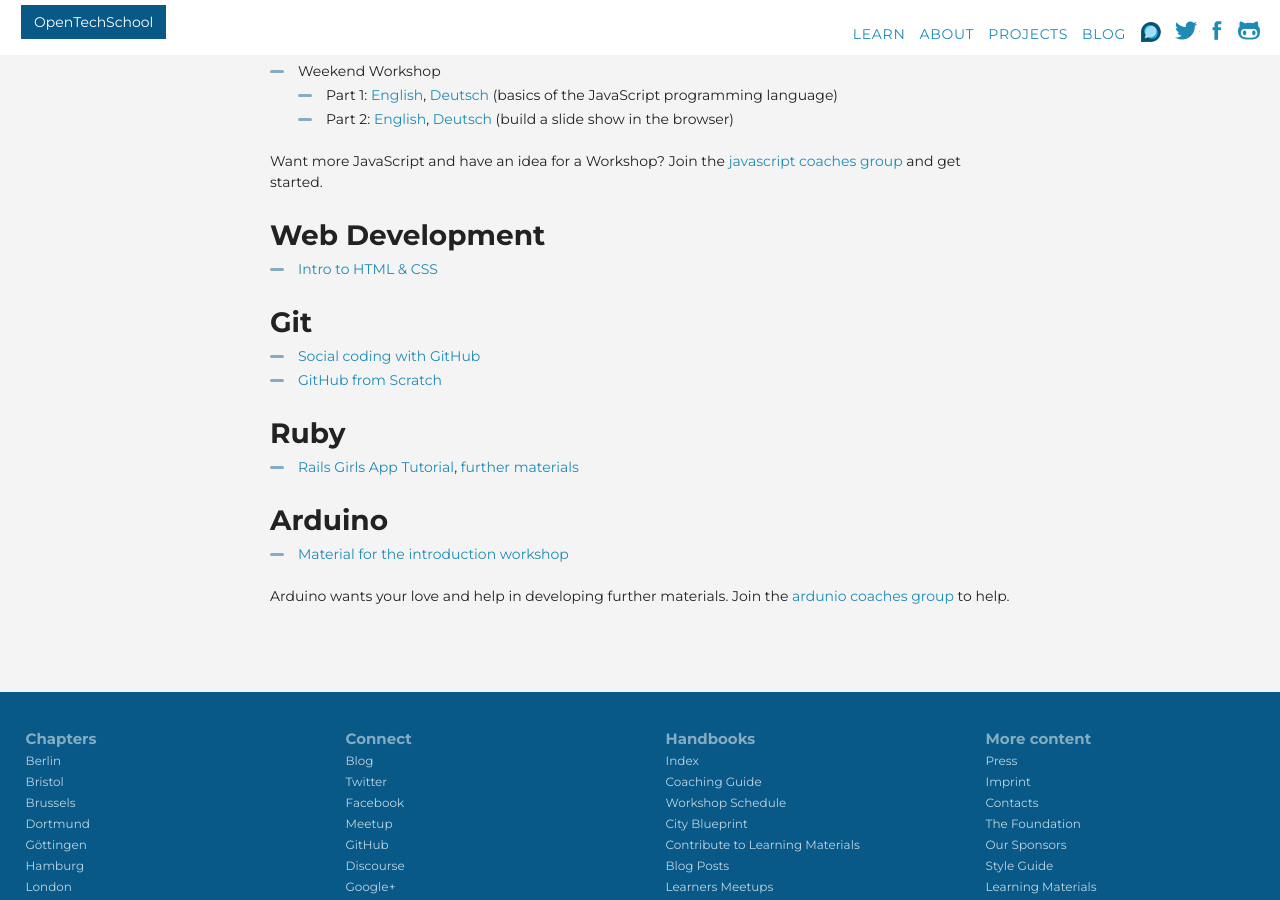
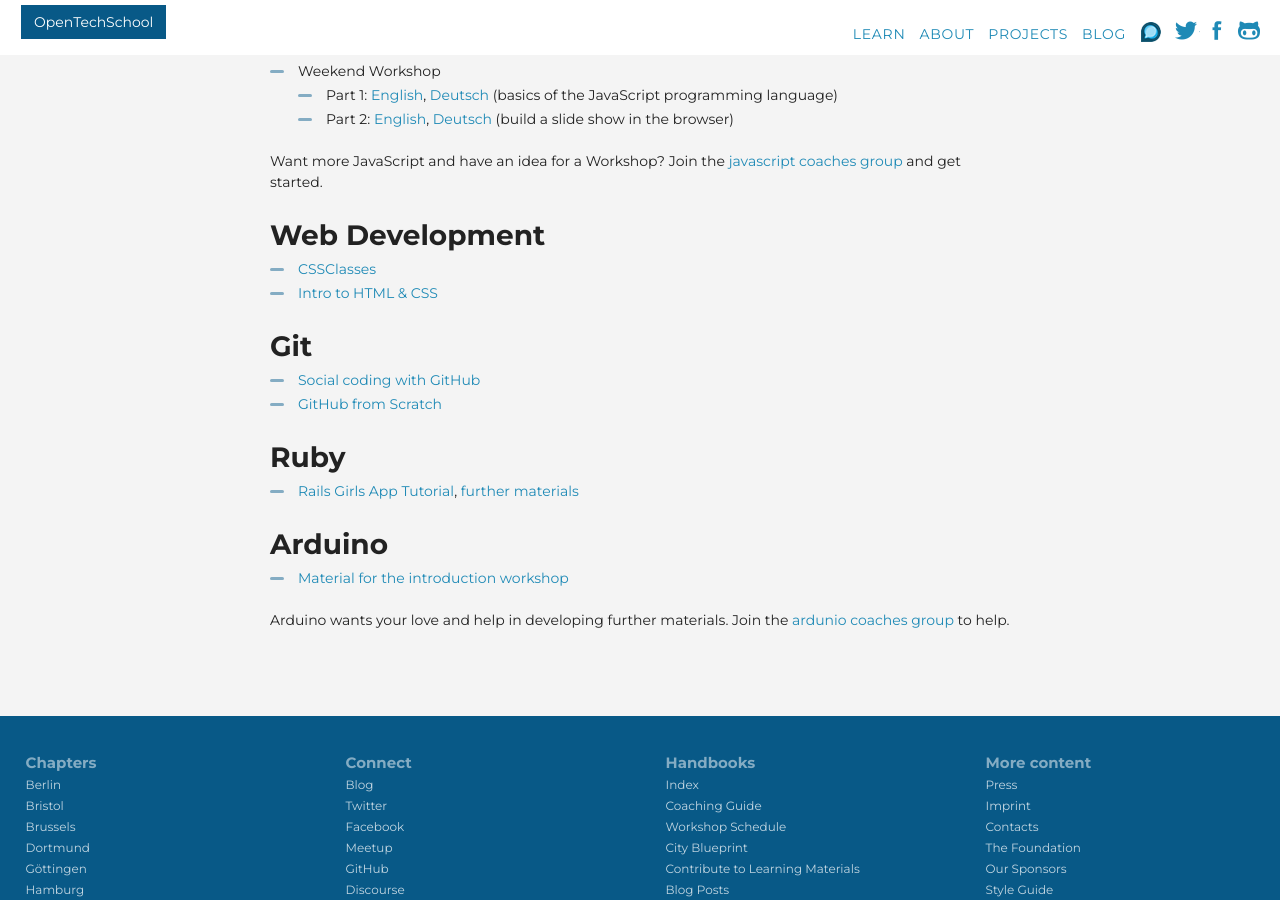
Before and after one commit to OpenTechSchool/www.opentechschool.org, a Jekyll site: the page built from material.md, in a window 1280 px wide and 900 px high, scrolled down 568 px. Built offline with Jekyll 4.4.1, drawn with Linux system fonts in a browser that asks for light colours; nearby versions of some CDN libraries.

Commit message:
add CSSClasses

```diff
--- a/material.md
+++ b/material.md
@@ -28,6 +28,7 @@ Have a good idea about a Python Workshop? Join the [python coaches group](https:
 Want more JavaScript and have an idea for a Workshop? Join the [javascript coaches group](https://groups.google.com/a/opentechschool.org/forum/?fromgroups#!forum/coaches.javascript) and get started.
 
 ## Web Development
+ * [CSSClasses](http://cssclass.es/materials/)
  * [Intro to HTML & CSS][HTMLCSS]
 
 ## Git
```
